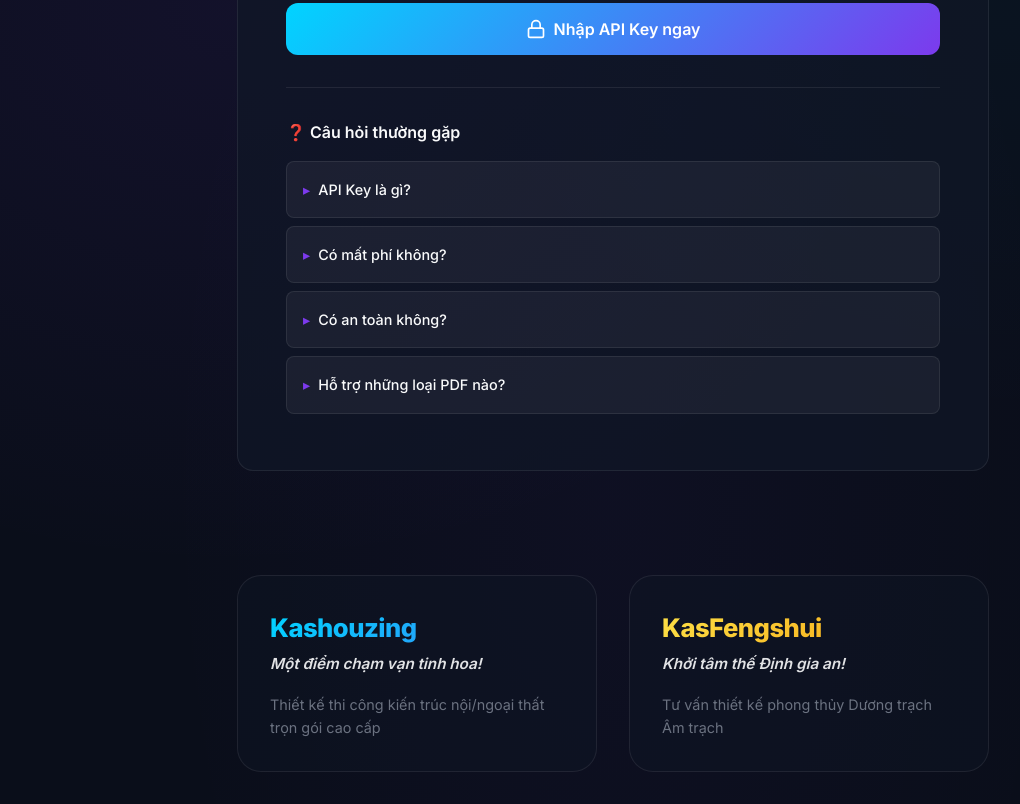
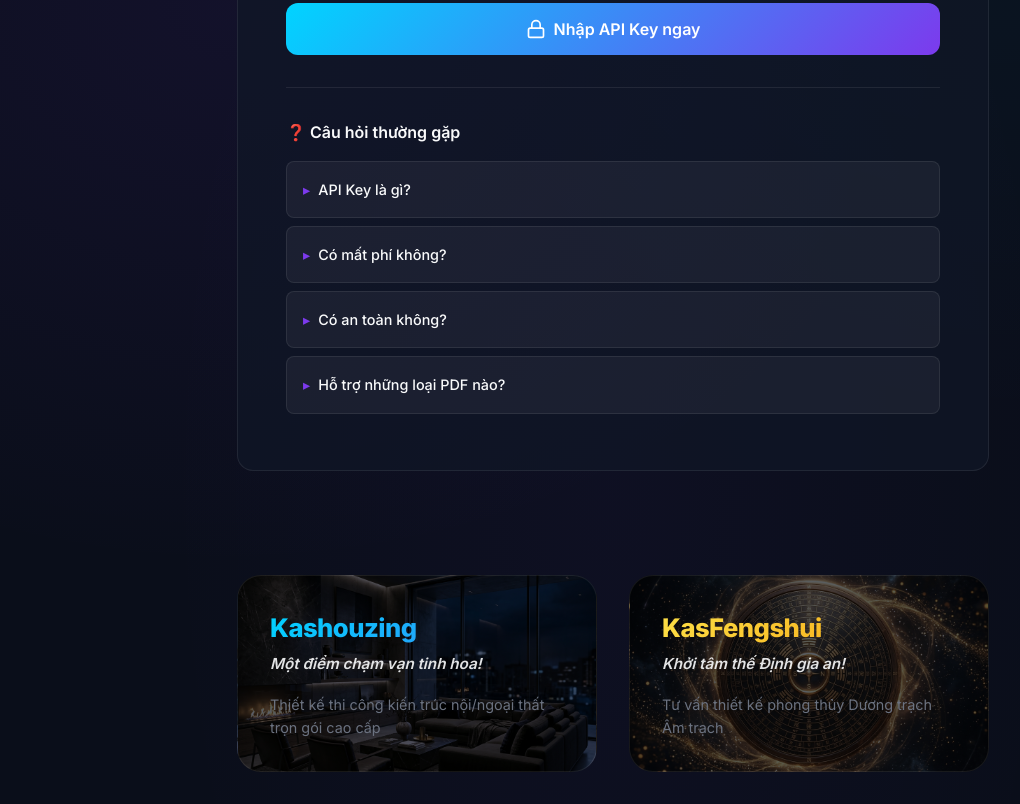
Before and after one commit to ducphan2201-dev/Ducphan-AIconvertPDFtoDoc, a website built with Vite: page index.html in a window 1280 px wide. Shown: the part 789-1593 px from the top of the page, without its empty margins (27-1047 px from the left). Built offline with nearby package versions, Linux system fonts and the light colour scheme.

Commit message:
feat: add elegant ai-generated backgrounds to banners and update links

```diff
--- a/index.html
+++ b/index.html
@@ -295,7 +295,7 @@
 
       <!-- Promotional Banners -->
       <section class="promo-banners">
-        <a href="#" class="promo-banner promo-1">
+        <a href="https://noithatkas.com" target="_blank" class="promo-banner promo-1">
           <div class="promo-glow"></div>
           <div class="promo-content">
             <h3 class="promo-title">Kashouzing</h3>
@@ -303,7 +303,7 @@
             <p class="promo-desc">Thiết kế thi công kiến trúc nội/ngoại thất trọn gói cao cấp</p>
           </div>
         </a>
-        <a href="https://xuankhiem-ksg.github.io/Kas_Kichhoatbanthan" target="_blank" class="promo-banner promo-2">
+        <a href="https://noithatkas.com" target="_blank" class="promo-banner promo-2">
           <div class="promo-glow"></div>
           <div class="promo-content">
             <h3 class="promo-title">KasFengshui</h3>
--- a/src/style.css
+++ b/src/style.css
@@ -1255,7 +1255,10 @@ details p {
   display: flex;
   flex-direction: column;
   padding: var(--space-xl);
-  background: rgba(17, 24, 39, 0.4);
+  background-color: rgba(10, 14, 26, 0.7);
+  background-size: cover;
+  background-position: center;
+  background-blend-mode: overlay;
   backdrop-filter: blur(12px);
   -webkit-backdrop-filter: blur(12px);
   border: 1px solid rgba(255, 255, 255, 0.08);
@@ -1264,6 +1267,14 @@ details p {
   text-decoration: none;
   transition: all 0.4s cubic-bezier(0.175, 0.885, 0.32, 1.275);
   z-index: 1;
+}
+
+.promo-banner.promo-1 {
+  background-image: url('/bg-kashouzing.png');
+}
+
+.promo-banner.promo-2 {
+  background-image: url('/bg-kasfengshui.png');
 }
 
 .promo-glow {
```
Also changed, not shown: public/bg-kasfengshui.png (added), public/bg-kashouzing.png (added).
